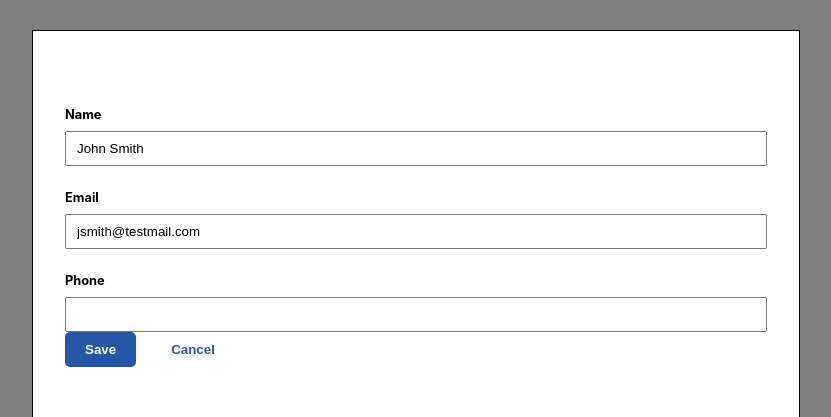
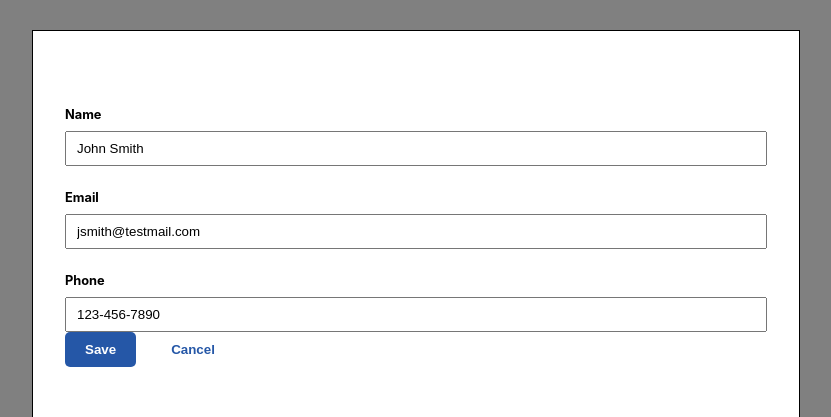
Before and after one commit to gband85/cv-project, a React (Create React App) app: page / in a window 1280 px wide. Both pictures are taken after a click on the button 979 px from the left and 96 px from the top of the page. Shown: the top 417 px of the page, without its empty margins (224-1055 px from the left). Built offline with nearby package versions, Linux system fonts and the light colour scheme.

Commit message:
add form validation

```diff
--- a/src/components/General.js
+++ b/src/components/General.js
@@ -3,6 +3,7 @@ import "../styles/sections.css";
 import "../styles/General.css";
 import Icon from "@mdi/react";
 import { mdiPencil } from "@mdi/js";
+import validate from "./validate";
 
 const General = (props) => {
 
@@ -12,6 +13,7 @@ const General = (props) => {
     email:"",
     phone:"",
   });
+  const [errors,setErrors]=useState([]);
 const handleChange=(e)=>{
   setNewGeneral({
     ...newGeneral,
@@ -19,13 +21,26 @@ const handleChange=(e)=>{
   })
 }
 const handleSubmit=(e)=>{
+  setErrors([]);
   e.preventDefault();
-  props.editGeneral(newGeneral)
-  setEditMode(false)
+  const errors=validate(newGeneral.name,newGeneral.email,newGeneral.phone);
+  if (errors.length>0) {
+    setErrors(errors);
+  return;
+}
+  props.editGeneral(newGeneral);
+  setEditMode(false);
 }
   let template;
    const editTemplate=(
-      <form onSubmit={handleSubmit}>
+    <div>
+    <div className="errors">
+
+      {errors.map((error)=>
+<p>{error}</p>
+      )}
+    </div>
+      <form onSubmit={handleSubmit} noValidate>
          <div className="input-field">
         <label htmlFor="name">Name</label>
 <input className="" onChange={handleChange} value={newGeneral.name} type="text" id="name"/>
@@ -44,7 +59,7 @@ id="email"
 <input className=""
     onChange={handleChange}
     value={newGeneral.phone}
-    type="number"
+    type="string"
     id="phone"
 />
 </div>
@@ -53,6 +68,7 @@ id="email"
 <button type='button' className="btn btn--cancel" onClick={()=>setEditMode(false)}>Cancel</button>
 </div>
 </form>
+</div>
     )
     const viewTemplate=(
       <div className="section__item--data">
```
